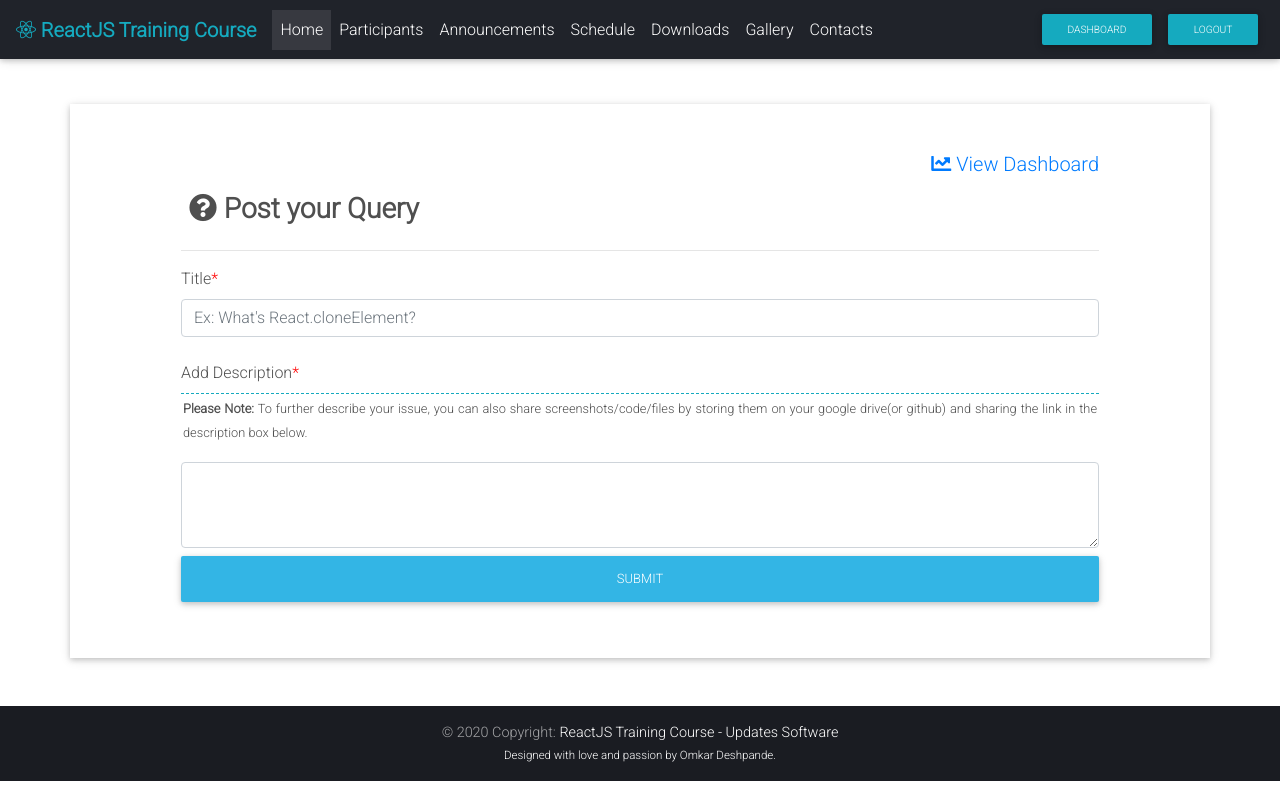
After one commit to omkar98/TrainingSoftware, a Django app: page /addIssue/ in a window 1280 px wide. The commit adds this page. Run offline with Django 3.2, Linux system fonts and the light colour scheme; the visitor is signed in with stand-in values (Sample User, id 1); some libraries are stand-ins or nearby versions.

Commit message:
added post-query feature

```diff
--- a/main_portal/static/main_portal/main.css
+++ b/main_portal/static/main_portal/main.css
@@ -10,6 +10,9 @@ body {
 .why{
   background: #EDEDED;
   color: black;
+}
+.issues-description{
+  border-left: 2px solid green;
 }
 .default-color {
   background: #15AABF !important;
--- a/training_software/urls.py
+++ b/training_software/urls.py
@@ -10,7 +10,10 @@ urlpatterns = [
     path('login/', user_views.user_login, name='user-login'),
     path('logout/', user_views.logout_view, name='user-logout'),
     path('addUpdate/', user_views.add_update, name='add-update'),
+    path('addIssue/', user_views.add_issue, name='add-issue'),
+
     path('updateEmails/', user_views.updates_email, name='update-emails'),
     path('viewEmail/', user_views.viewemailtemplate, name='view-emails'),
     path('noUpdatedStudents/', user_views.no_updates_email, name='not-updated'),
+
 ]
--- /dev/null
+++ b/users/templates/users/add-issue.html
@@ -0,0 +1,42 @@
+{% extends "main_portal/base_layout.html" %}
+{% block title %}
+ {{info.title}}
+{% endblock title%}
+
+{% block content %}
+<main role="main" class="container-fluid">
+  <div class="row">
+    <div class="col-md-12">
+      <div class="container my-5 py-5 z-depth-1">
+        <!--Section: Content-->
+        <section class="px-md-5 mx-md-5 dark-grey-text">
+          <a href="{% url 'user-dashboard' %}"><h5 class="text-right"><i class="fas fa-chart-line"></i> View Dashboard</h5></a>
+          <h3 class="font-weight-bold p-2"><i class="fas fa-question-circle"></i> Post your Query</h3>
+          <hr><form method="POST">
+           {% csrf_token %}
+           <div class="row">
+             <div class="col-md-12">
+               <label for="issue_title">Title<span class="required-form">*</span> </label>
+               <input name="issue_title" type="text" class="form-control  mb-4" placeholder="Ex: What's React.cloneElement?" required>
+             </div>
+           </div>
+           <div class="row">
+             <div class="col-md-12">
+               <label for="issue_content">Add Description<span class="required-form">*</span></label>
+               <br><p class="update-description z-depth-0"><small > <b>Please Note:</b> To further describe your issue, you can also share screenshots/code/files by storing them on your google drive(or github) and sharing the link in the description box below.</small></p>
+                <textarea name="issue_content" class="md-textarea form-control" rows="3" required></textarea>
+               <!-- <textarea name="update_content"></textarea><br> -->
+             </div>
+           </div>
+           <button class="btn btn-info btn-block my-2" type="submit">Submit</button>
+         </form>
+        </section>
+        <!--Section: Content-->
+</div>
+    </div>
+  </div>
+</main>
+<!-- Button trigger modal -->
+
+
+{% endblock content %}
--- a/users/views.py
+++ b/users/views.py
@@ -1,7 +1,7 @@
 from django.shortcuts import render, redirect
 from django.contrib import messages
 from django.contrib.auth.models import User
-from main_portal.models import Update, UserDetail
+from main_portal.models import Update, UserDetail, Issue, Solution
 from django.contrib.auth import authenticate, login
 from django.db import IntegrityError
 from django.contrib.auth import logout
@@ -82,6 +82,7 @@ def user_dashboard(request):
     info={
         'title': 'Dashboard',
         'posts': posts,
+        'user':request.user
     }
     return render(request, 'users/user-dashboard.html', {'info':info})
 
@@ -90,7 +91,6 @@ def add_update(request):
     info={
         'title': 'Add Update',
     }
-
     if request.method=='POST':
         form = request.POST.dict()
         update = Update(
@@ -98,12 +98,42 @@ def add_update(request):
             content=form['update_content'],
             student=request.user
         )
-        print(update)
-        messages.add_message(request, messages.SUCCESS,"Updated Successfully.")
+        messages.add_message(request, messages.SUCCESS,f"Congratulations {request.user.first_name}! Your update has been recorded successfully!.")
         update.save()
         return redirect('user-dashboard')
     else:
         return render(request, 'users/add-update.html', {'info':info})
+
+@login_required
+def add_issue(request):
+    info={
+        'title': 'Add Issue',
+    }
+
+    if request.method=='POST':
+        form = request.POST.dict()
+        issue = Issue(
+            title= form['issue_title'],
+            content=form['issue_content'],
+            student=request.user
+        )
+        issue.save()
+        info={
+            'title': 'Add Issue',
+            'user':request.user,
+            'issue':issue,
+        }
+        messages.add_message(request, messages.SUCCESS,"Great! We are super-excited to resolve your issues! The mentors will get back to you soon. Happy Learning!")
+        subject = f"[QUERY] {form['issue_title']}"
+        html_message = render_to_string('users/issue_email_template.html', {'info': info})
+        plain_message =strip_tags(html_message)
+        from_email = settings.EMAIL_HOST_USER
+        to = superusers
+        send_mail(subject, plain_message, from_email, to, html_message=html_message, fail_silently=False)
+        return redirect('user-dashboard')
+    else:
+        return render(request, 'users/add-issue.html', {'info':info})
+
 
 
 def logout_view(request):
```
Also changed, not shown: main_portal/admin.py (+15 -2 lines), main_portal/models.py (+22 -0 lines), users/templates/users/issue_email_template.html (added, +37 -0 lines), users/templates/users/user-dashboard.html (+6 -4 lines), main_portal/migrations/0004_issue_solution.py (added).
